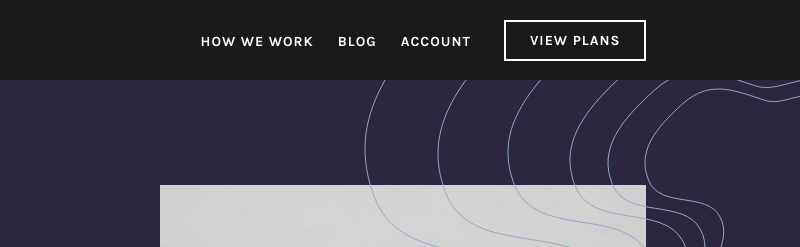
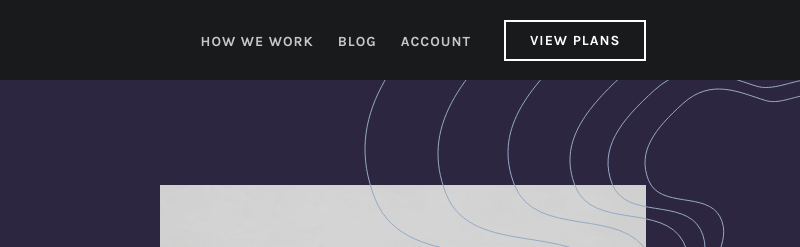
Before and after one commit to GracilianoOG/fem-insure-landing-page, a website built with Vite: page index.html in a window 1280 px wide. Shown: the top 247 px of the page, 480-1280 px from the left. Built offline with nearby package versions, Linux system fonts and the dark colour scheme.

Commit message:
Change tertiary color on dark mode to light gray

```diff
--- a/src/styles/base/_properties.scss
+++ b/src/styles/base/_properties.scss
@@ -65,7 +65,7 @@
     --background-tertiary-color: var(--very-dark-gray);
     --border-secondary-color: var(--white);
     --primary-color: var(--white);
-    --tertiary-color: var(--very-light-gray);
+    --tertiary-color: var(--light-gray);
     --quaternary-color: var(--white);
     --dark-theme-filter: invert(1) brightness(2);
   }
```
